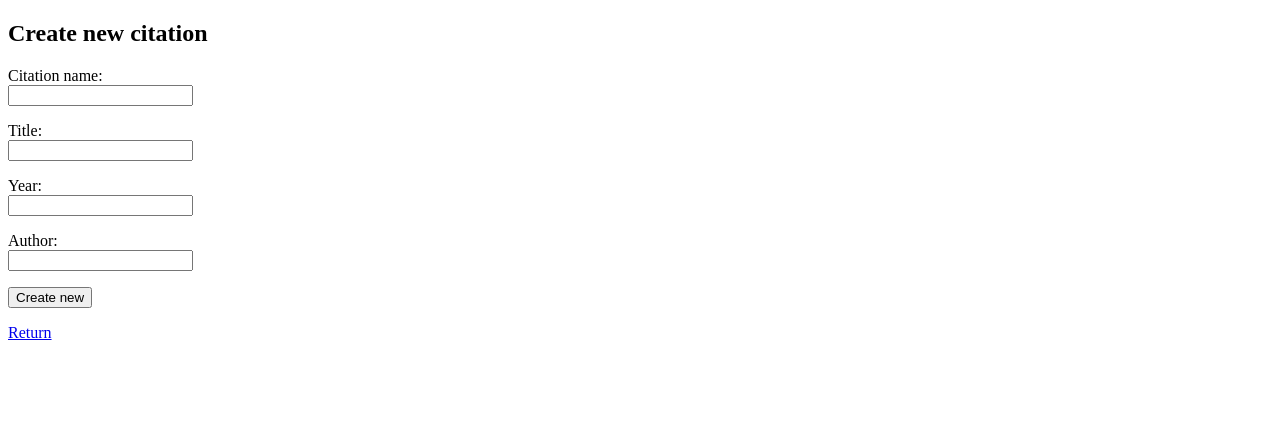
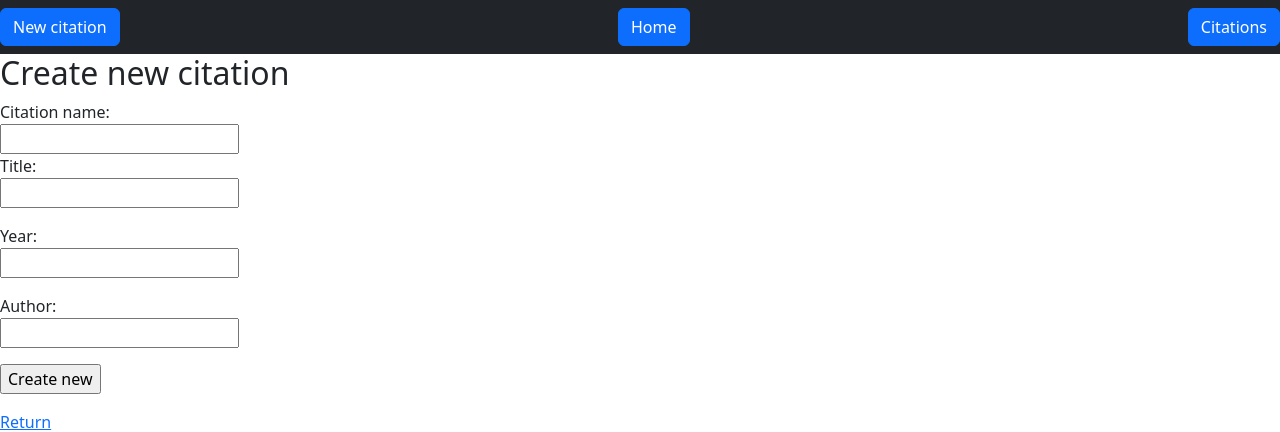
Before and after one commit to opturtio/Kumpulan-Kovat, a Flask app: page /new_citation in a window 1280 px wide. Shown: the top 432 px of the page. Run offline with Flask 3, Linux system fonts and the light colour scheme.

Commit message:
navbar created, fixed schema appearance, added DROP TABLE IF EXISTS citations CASCADE to schema

```diff
--- a/bibtex_generator/templates/index.html
+++ b/bibtex_generator/templates/index.html
@@ -3,13 +3,9 @@
 {% block title %}BibteX Generator{% endblock %}
 
 {% block content %}
-
+<br>
 <h1>Welcome</h1>
 
 
-<a href="/new_citation">New citation</a>
-<br>
-<br>
-<a href="/citations">List of citations</a>
 
 {% endblock %}
--- a/bibtex_generator/templates/layout.html
+++ b/bibtex_generator/templates/layout.html
@@ -1,5 +1,15 @@
 <!DOCTYPE html>
+
+<link href="https://cdn.jsdelivr.net/npm/bootstrap@5.2.3/dist/css/bootstrap.min.css" rel="stylesheet" integrity="sha384-rbsA2VBKQhggwzxH7pPCaAqO46MgnOM80zW1RWuH61DGLwZJEdK2Kadq2F9CUG65" crossorigin="anonymous">
+<meta name="viewport" content="width=device-width, initial-scale=1" />
 
 <title>{% block title %}{% endblock %}</title>
 
+<nav class="navbar bg-dark" style="background-color: #1E62CA">
+    <a class="btn btn-primary" href="/new_citation">New citation</a>
+    <a class="btn btn-primary" href="/">Home</a>
+    <a class="btn btn-primary" href="/citations">Citations</a>
+
+</nav>
+
 {% block content %}{% endblock %}
```
Also changed, not shown: schema.sql (+6 -2 lines).
